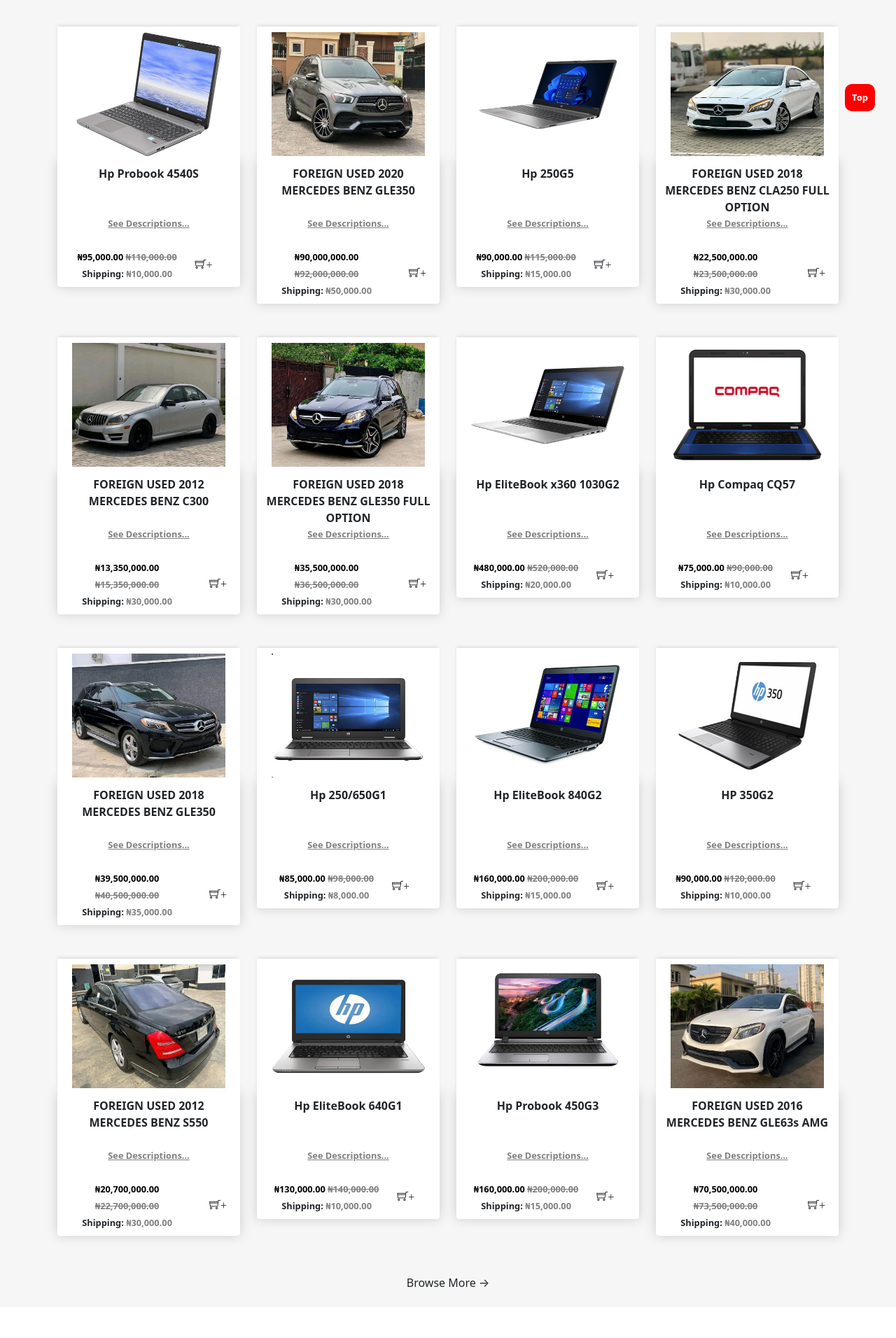
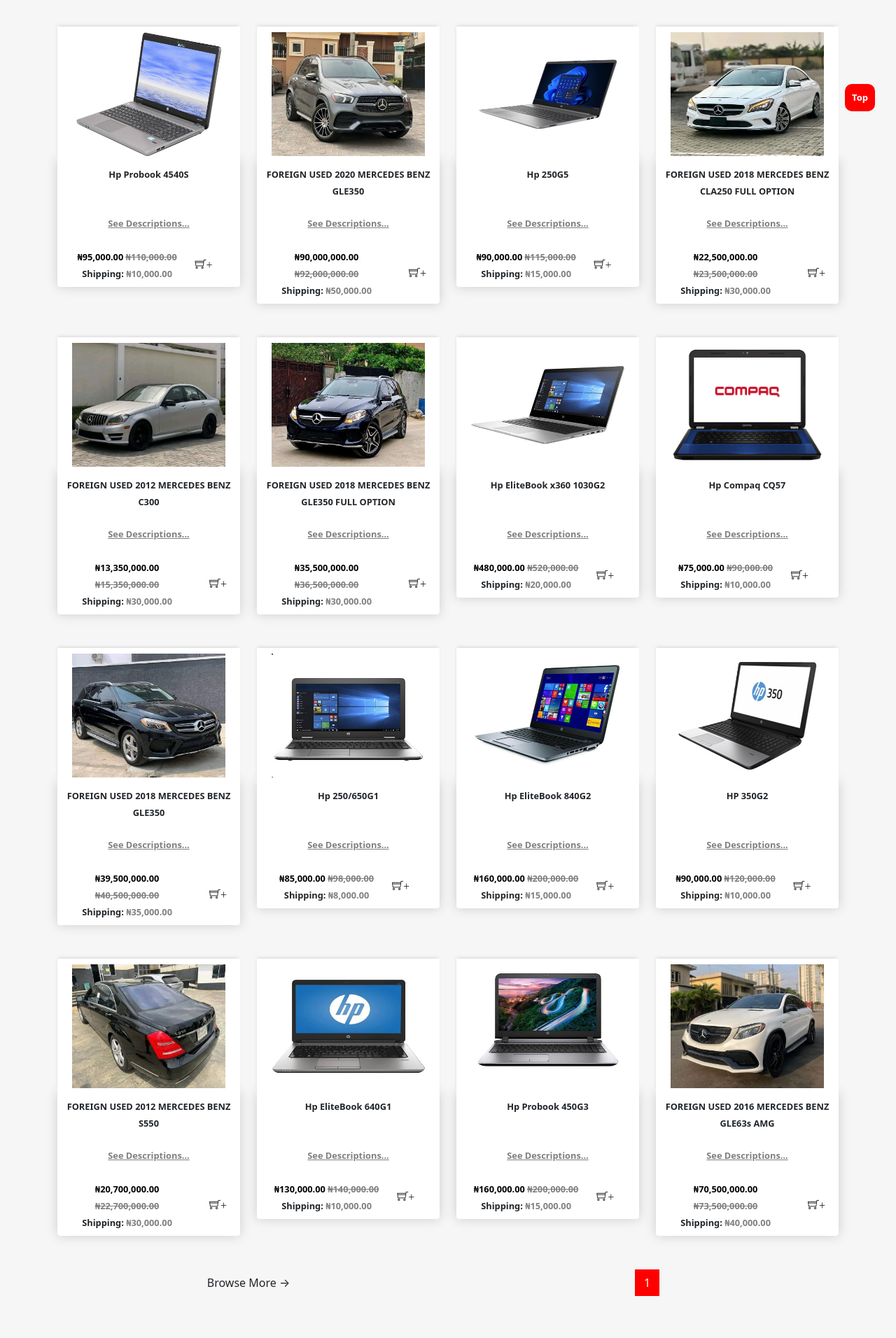
Before and after one commit to Christus8500/xystus, a Django app: page / in a window 1280 px wide. Shown: the part 621-2533 px from the top of the page at 70% size. Run offline with Django 4.2, Linux system fonts and the light colour scheme; data comes from the database, SQL or seed files in the repository; some libraries are stand-ins or nearby versions.

Commit message:
Random Changes

```diff
--- a/store/templates/store/categories.html
+++ b/store/templates/store/categories.html
@@ -71,7 +71,7 @@
                             <img class="thumbnail" src="{{product.imageURL}}" alt="{{product.name}}">
                             <div class="box-element product">
                                 <div style="height: 70px;">
-                                    <span><strong>{{ product.name }}</strong></span>
+                                    <span style="font-size: 0.8em;"><strong>{{ product.name }}</strong></span>
                                 </div>
                                 <a style="color: grey; font-size: 0.8em;" href="{% url 'product_detail' product.id %}"> <span><strong>See Descriptions...</strong></span></a><br><br>
                                 <hr style="border-color: none; margin-bottom: 5px; margin-top: 5px;">
--- a/store/templates/store/footer.html
+++ b/store/templates/store/footer.html
@@ -1,6 +1,5 @@
 {% load static %}
-<footer>
-<div class="footer-wrapper gray-bg">
+<footer style="background-color: black;">
 <div class="footer-area footer-padding">
 
 <section class="subscribe-area">
@@ -9,7 +8,7 @@
 <div class="col-xxl-3 col-xl-3 col-lg-4">
 
     <div class="footer-logo mb-35">
-        <a href="{% url 'index' %}"><img style="height: 4.5em;" src="{% static 'assets/img/logo/footer_logo.png' %}" alt></a>
+        <a href="{% url 'index' %}"><img style="height: 4.5em;" src="{% static 'assets/img/logo/footer_logo.png' %}" alt=""></a>
     </div>
 
 </div>
@@ -47,12 +46,11 @@
 <div class="row">
 <div class="col-xl-12 ">
 <div class="footer-copy-right text-center">
-<p>Copyright &copy; 2023  ::  All rights reserved <a href="{% url 'index' %}"><img style="height: 3em; margin-top: -20px;" src="{% static 'assets/img/logo/footer_logo.png' %}" alt></a></p>
+<p>Copyright &copy; 2023  ::  All rights reserved </p>
 </div>
 </div>
 </div>
 
 </div>
 </div>
-</div>
 </footer>
--- a/store/templates/store/index.html
+++ b/store/templates/store/index.html
@@ -42,7 +42,7 @@
 </section>
 
 
-<div class="latest-items section-padding fix text-center" style="margin-top: 80px; padding-top: 50px; padding-bottom: 0px; background-color: #F6F6F6;">
+<div class="latest-items section-padding fix text-center" style="margin-top: 80px; padding-top: 50px; padding-bottom: 50px; background-color: #F6F6F6;">
 
     <div class="container">
         <div class="row">
@@ -88,14 +88,14 @@
     </div>
 
     <section id="product-section" style="margin-top: 1em;">
-        <div class="container mb-5">
+        <div class="container mb-0">
             <div class="row ">
                 {% for product in product_page.object_list %}
                 <div class="col-lg-3 col-sm-6 mb-5 mb-xs-5 mobile-col">
                     <img class="thumbnail" src="{{product.imageURL}}">
                     <div class="box-element product">
                         <div style="height: 70px;">
-                            <span><strong>{{ product.name }}</strong></span>
+                            <span style="font-size: 0.8em;"><strong>{{ product.name }}</strong></span>
                         </div>
                         <a style="color: grey; font-size: 0.8em;" href="{% url 'product_detail' product.id %}"> <span><strong>See Descriptions...</strong></span></a><br><br>
                         <div class="h-100 d-flex align-items-center justify-content-center">
@@ -110,9 +110,51 @@
                 </div>
                 {% endfor %}
             </div>
-            <a class="btn" style="margin-bottom: 1em; border-radius: 0.5em;" href="{% url 'shop' %}"> Browse More &#8594;</a>
         </div>
     </section>
+
+    <div class="container">
+        <div class="row">
+            <div class="col-md-6 col-sm-6">
+                <a class="btn" style="margin-bottom: 1em; border-radius: 0.5em;" href="{% url 'shop' %}"> Browse More &#8594;</a>
+            </div>
+
+            <div class="col-md-6 col-sm-6 d-flex justify-content-end">
+                <div class="container" style="display: flex; flex-direction: column; align-items: center;">
+                    <nav aria-label="Page navigation example" style="margin-bottom: 0.5em;">
+                        <ul class="pagination">
+                            <li class="page-item">
+                                {% if product_page.has_previous %}
+                                  <a class="page-link" href="{% url 'index' %}?page={{ product_page.previous_page_number }}#product-section" aria-label="Previous">
+                                      <span aria-hidden="true"  style="color: red;">&laquo;</span>
+                                  </a>
+                                {% endif %}
+                            </li>
+                            {% for num_page in product_page.paginator.page_range %}
+                            {% if product_page.number == num_page %}
+                            <li class="page-item active" aria-current="page">
+                                <a class="page-link" href="{% url 'index' %}?page={{ num_page }}">{{ num_page }}</a>
+                            </li>
+                            {% else %}
+                            <li class="page-item" aria-current="page">
+                                <a class="page-link" style="color: red;" href="{% url 'index' %}?page={{ num_page }}#product-section">{{ num_page }}</a>
+                            </li>
+                            {% endif %}
+                            {% endfor %}
+                            <li class="page-item">
+                                {% if product_page.has_next %}
+                                  <a class="page-link" href="{% url 'index' %}?page={{ product_page.next_page_number }}#product-section" aria-label="Next">
+                                      <span aria-hidden="true" style="color: red;">&raquo;</span>
+                                  </a>
+                                {% endif %}
+                            </li>
+                        </ul>
+                    </nav>
+                </div>
+            </div>
+        </div>
+    </div>
+
 
 </div>
 
@@ -227,7 +269,7 @@
                     <img class="thumbnail" src="{{ latest_product.imageURL }}">
                     <div class="box-element product">
                         <div style="height: 70px;">
-                            <span><strong>{{ latest_product.name }}</strong></span>
+                            <span style="font-size: 0.8em;"><strong>{{ latest_product.name }}</strong></span>
                         </div>
 
                         <a style="color: grey; font-size: 0.8em;" href="{% url 'product_detail' latest_product.id %}"> <span><strong>See Descriptions...</strong></span></a><br><br>
--- a/store/templates/store/shop.html
+++ b/store/templates/store/shop.html
@@ -35,7 +35,7 @@
 					<img class="thumbnail" src="{{product.imageURL}}">
 					<div class="box-element product">
 						<div style="height: 70px;">
-							<span><strong>{{ product.name }}</strong></span>
+							<span style="font-size: 0.8em;"><strong>{{ product.name }}</strong></span>
 						</div>
 						<a style="color: grey; font-size: 0.8em;" href="{% url 'product_detail' product.id %}"> <span><strong>See Descriptions...</strong></span></a><br><br>
 						<div class="h-100 d-flex align-items-center justify-content-center">
@@ -67,7 +67,7 @@
 				<img class="thumbnail" src="{{product.imageURL}}" alt="{{product.name}}">
 				<div class="box-element product">
 					<div style="height: 70px;">
-						<span><strong>{{ product.name }}</strong></span>
+						<span style="font-size: 0.8em;"><strong>{{ product.name }}</strong></span>
 					</div>
 					<a style="color: grey; font-size: 0.8em;" href="{% url 'product_detail' product.id %}"> <span><strong>See Descriptions...</strong></span></a><br><br>
 					<div class="h-100 d-flex align-items-center justify-content-center">
```
